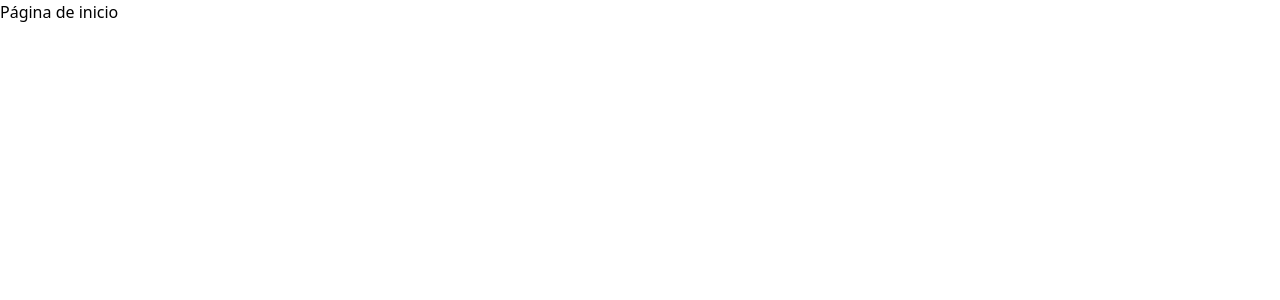
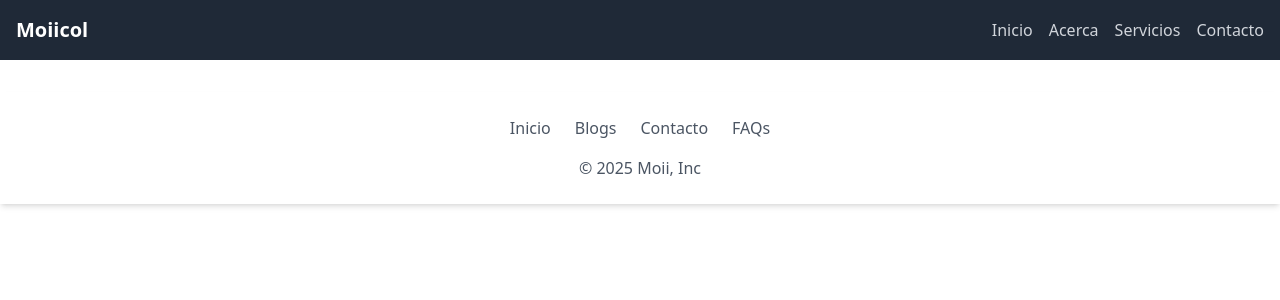
Before and after one commit to danielcaicedoj/moiicol-website, a React (Vite) app: page /moiicol-website/ in a window 1280 px wide. Shown: the top 300 px of the page. Built offline with nearby package versions, Linux system fonts and the light colour scheme.

Commit message:
fix browserRouter

```diff
--- a/src/App.jsx
+++ b/src/App.jsx
@@ -1,20 +1,26 @@
 import React from 'react';
 import { BrowserRouter, Routes, Route } from 'react-router-dom';
-import Home from './components/Home';
-import About from './components/About';
-import Contact from './components/Contact';
+import Home from './pages/Home';
+import About from './pages/About';
+import Contact from './pages/Contact';
+import Navbar from './components/Navbar';
+import Footer from './components/Footer';
 import './App.css';
 
 function App() {
+    const basename = import.meta.env.REACT_APP_BASENAME; // Usa import.meta.env
     return (
-    <BrowserRouter basename="/moiicol-website"> {/* Agrega basename */}
+      <BrowserRouter basename={basename}>
+        <Navbar />
         <Routes>
           <Route path="/" element={<Home />} />
           <Route path="/about" element={<About />} />
           <Route path="/contact" element={<Contact />} />
         </Routes>
+        <Footer />
       </BrowserRouter>
     );
   }
 
+
   export default App;
--- a/src/components/Home.jsx
+++ /dev/null
@@ -1,8 +0,0 @@
-// src/components/Home.jsx
-import React from 'react';
-
-function Home() {
-  return <h1>Página de inicio</h1>;
-}
-
-export default Home;
--- a/src/components/Navbar.jsx
+++ b/src/components/Navbar.jsx
@@ -1,40 +1,30 @@
-import { useState } from "react";
+import React from 'react';
+import { Link } from 'react-router-dom'; // Importa Link desde react-router-dom
 
-const Navbar = () => {
-  const [menuOpen, setMenuOpen] = useState(false);
-
+function Navbar() {
   return (
-    <nav className="bg-white shadow-md py-4">
-      <div className="container mx-auto px-6 flex justify-between items-center">
-        {/* Logo */}
-        <a className="text-xl font-bold" href="/">Moii</a>
-
-        {/* Menú Desktop */}
-        <div className="hidden md:flex space-x-6">
-          <a className="hover:underline" href="/">Inicio</a>
-          <a className="hover:underline" href="/blog">Blog</a>
-          <a className="hover:underline" href="/contacto">Contacto</a>
+    <nav className="bg-gray-800 p-4">
+      <div className="container mx-auto flex justify-between items-center">
+        <Link to="/" className="text-white font-bold text-xl">
+          Moiicol
+        </Link>
+        <div className="flex space-x-4">
+          <Link to="/" className="text-gray-300 hover:text-white">
+            Inicio
+          </Link>
+          <Link to="/about" className="text-gray-300 hover:text-white">
+            Acerca
+          </Link>
+          <Link to="/services" className="text-gray-300 hover:text-white">
+            Servicios
+          </Link>
+          <Link to="/contact" className="text-gray-300 hover:text-white">
+            Contacto
+          </Link>
         </div>
-
-        {/* Botón Menú Móvil */}
-        <button
-          className="md:hidden shadow-md focus:outline-none"
-          onClick={() => setMenuOpen(!menuOpen)}
-        >
-          ☰
-        </button>
       </div>
-
-      {/* Menú Móvil */}
-      {menuOpen && (
-        <div className="md:hidden flex flex-col items-center space-y-2 mt-4">
-          <a className="hover:underline" href="/">Inicio</a>
-          <a className="hover:underline" href="/blog">Blog</a>
-          <a className="hover:underline" href="/contacto">Contacto</a>
-        </div>
-      )}
     </nav>
   );
-};
+}
 
 export default Navbar;
--- a/src/pages/Home.jsx
+++ b/src/pages/Home.jsx
@@ -1,4 +1,7 @@
+// src/components/Contact.jsx
+import React from 'react';
 import BlogCard from "../components/BlogCard";
+
 
 const Home = () => {
     const blogs = [
```
Also changed, not shown: src/pages/About.jsx (renamed from src/components/About.jsx), src/pages/Contact.jsx (renamed from src/components/Contact.jsx), 2 other files (tests, documents, lock files or other folders). Lines whose indentation alone changed are shown as unchanged.
